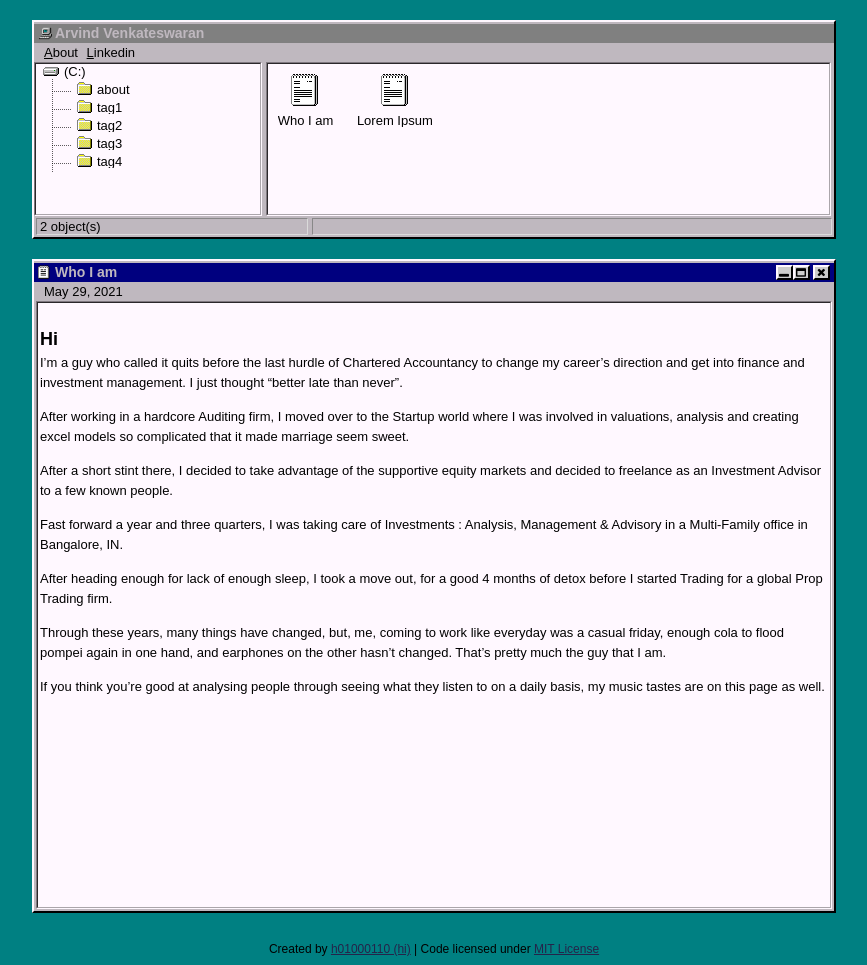
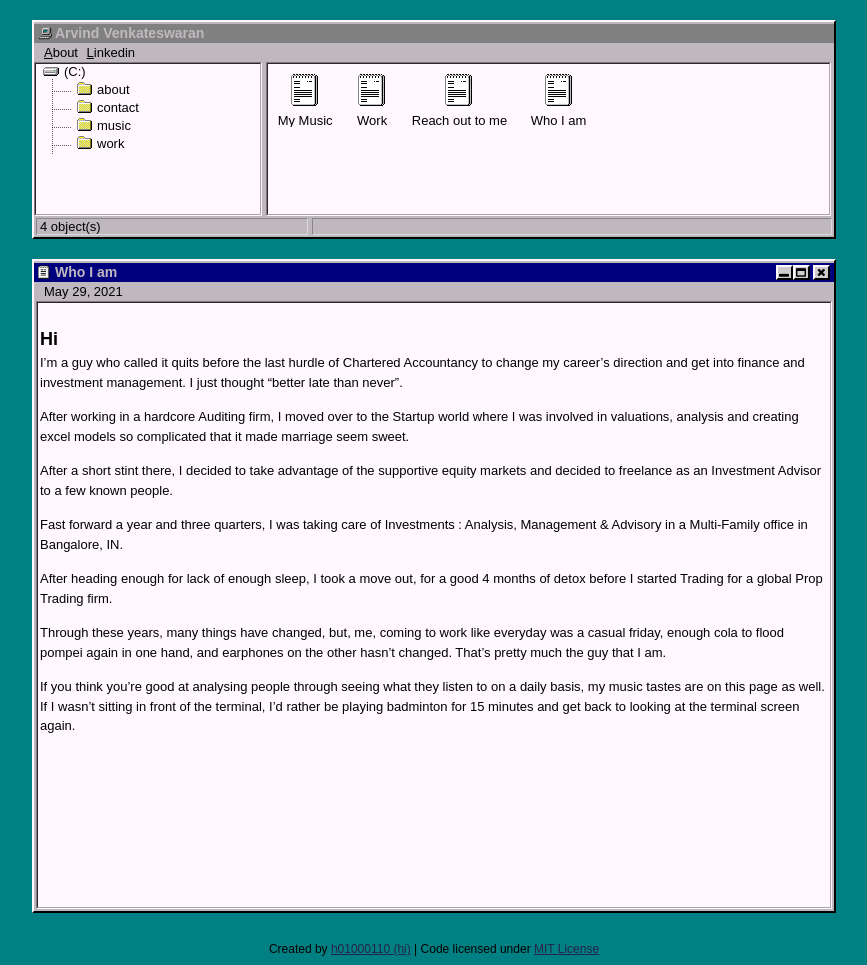
Before and after one commit to arvindvenkat/arvindvenkat.github.io, a Jekyll site: the page built from _posts/2021-05-29-about-me.md, in a window 1280 px wide. Shown: the whole page, without its empty margins (206-1073 px from the left). Built offline with Jekyll 4.4.1, drawn with Linux system fonts in a browser that asks for light colours.

Commit message:
a lot of changes

```diff
--- a/_posts/2021-05-29-about-me.md
+++ b/_posts/2021-05-29-about-me.md
@@ -19,3 +19,4 @@ After heading enough for lack of enough sleep, I took a move out, for a good 4 m
 Through these years, many things have changed, but, me, coming to work like everyday was a casual friday, enough cola to flood pompei again in one hand, and earphones on the other hasn't changed. That's pretty much the guy that I am.
 
 If you think you're good at analysing people through seeing what they listen to on a daily basis, my music tastes are on this page as well.
+If I wasn't sitting in front of the terminal, I'd rather be playing badminton for 15 minutes and get back to looking at the terminal screen again.
--- a/tags/tag3.html
+++ b/tags/tag3.html
@@ -1,5 +1,5 @@
 ---
 layout: tag
-tag: tag3
-permalink: /tag/tag3/
+tag: music
+permalink: /tag/music/
 ---
--- a/tags/tag4.html
+++ b/tags/tag4.html
@@ -1,5 +1,5 @@
 ---
 layout: tag
-tag: tag4
-permalink: /tag/tag4/
+tag: contact
+permalink: /tag/contact/
 ---
```
Also changed, not shown: _posts/2017-08-31-lorem-ipsum.md (deleted, +0 -11 lines), _posts/2021-05-29-contact.md (added, +9 -0 lines), _posts/2021-05-29-music.md (added, +16 -0 lines), _posts/2021-05-29-work.md (added, +28 -0 lines).
